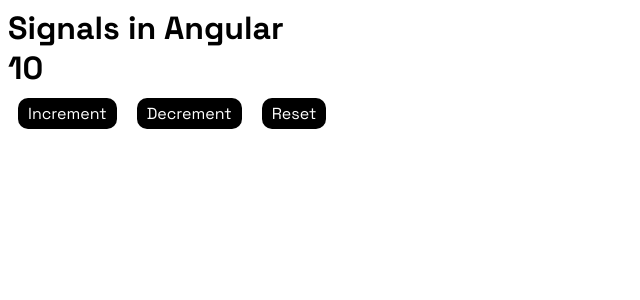
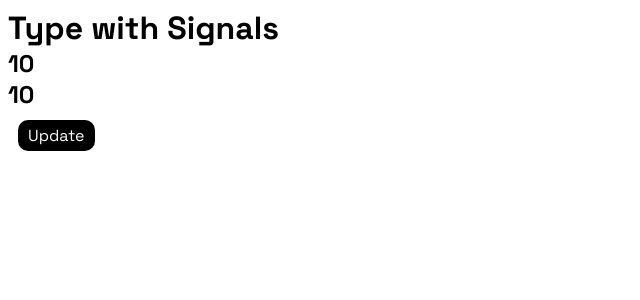
Before and after one commit to elishabhatti/angular-app, an Angular app: page / in a window 1280 px wide. Shown: the top 300 px of the page, without its empty margins (0-640 px from the left). Built offline with nearby package versions, Linux system fonts and the light colour scheme.

Commit message:
types in signals

```diff
--- a/src/app/app.html
+++ b/src/app/app.html
@@ -1,12 +1,4 @@
-<h1>Signals in Angular</h1>
-
-<h1>{{count()}}</h1>
-
-<!-- <button (click)="updateValue('inc')" >Increment</button>
-<button (click)="updateValue('dec')" >Decrement</button>
-<button (click)="updateValue('res')" >Reset</button> -->
-
-
-<button (click)="count.set(count() + 1)" >Increment</button>
-<button (click)="count.set(count() - 1)" >Decrement</button>
-<button (click)="count.set(0)" >Reset</button>
+<h1>Type with Signals</h1>
+<h2>{{data()}}</h2>
+<h2>{{count()}}</h2>
+<button (click)="updateSignal()">Update</button>
--- a/src/app/app.ts
+++ b/src/app/app.ts
@@ -1,4 +1,10 @@
-import { Component, effect, signal } from '@angular/core';
+import {
+  Component,
+  computed,
+  Signal,
+  signal,
+  WritableSignal,
+} from '@angular/core';
 
 @Component({
   selector: 'app-root',
@@ -7,22 +13,11 @@ import { Component, effect, signal } from '@angular/core';
   styleUrl: './app.css',
 })
 export class App {
-  count = signal(10);
-  x = 20;
+  data: WritableSignal<number> = signal(10);
+  count: Signal<number> = computed(() => 10);
 
-  constructor() {
-    effect(() => {
-      console.log(this.count());
-    });
-  }
-
-  updateValue(val: string) {
-    if (val == 'inc') {
-      this.count.set(this.count() + 1);
-    } else if (val == 'dec') {
-      this.count.set(this.count() - 1);
-    } else {
-      this.count.set(0);
-    }
+  updateSignal() {
+    // this.data.set('Hello');
+    this.data.update((val) => val+ 1)
   }
 }
```
